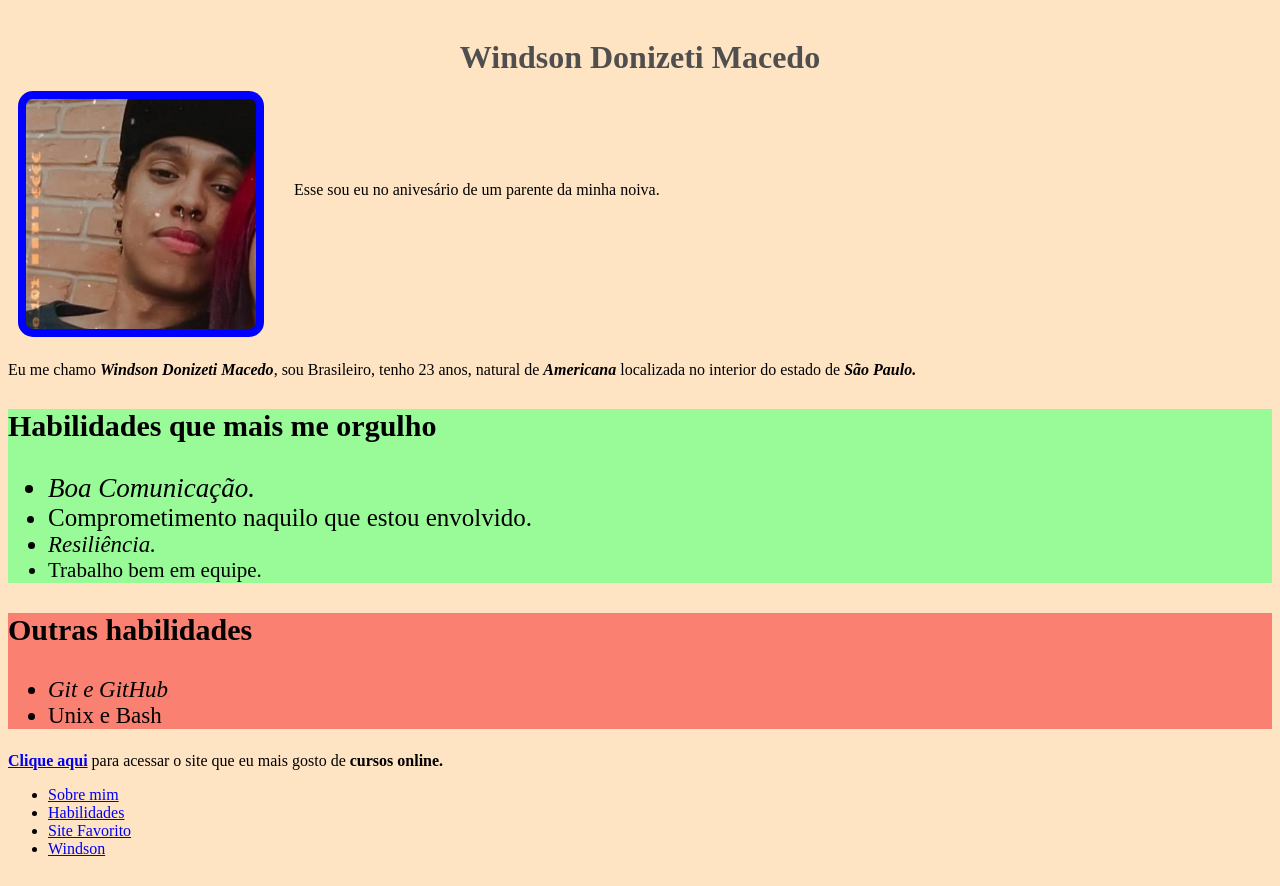
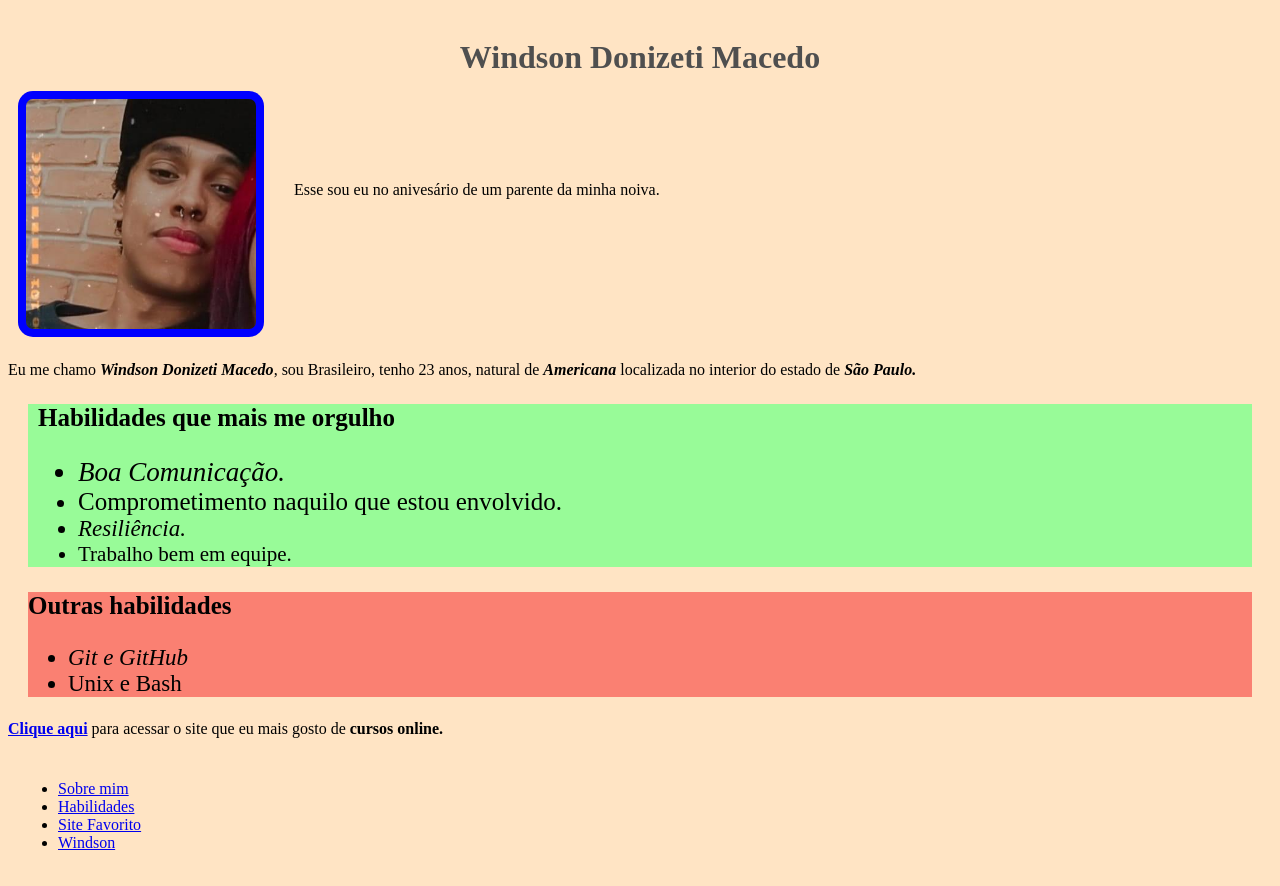
Before and after one commit to windson-dev/Windson-dev.github.io, a plain HTML site: page index.html in a window 1280 px wide. Drawn offline with Linux system fonts and the light colour scheme.

Commit message:
Novos estilos

```diff
--- a/index.css
+++ b/index.css
@@ -3,15 +3,27 @@ body {
 }
 
 h3 {
-    font-size: 30px;
+    font-size: 25px;
 }
 
 .phrase-style{
     font-style: italic;
+
 }
 
 .skill-style {
    background-color: #98FB98;
+   margin: 20px;
+   padding: 10px;
+   padding-top: 0;
+   padding-bottom: 0;
+}
+
+.sub-skill-style {
+    background-color: #FA8072;
+    font-size: 23px;
+    margin: 20px;
+    padding: 10;
 }
 
 .skill-style #one {
@@ -28,11 +40,6 @@ h3 {
 
 .skill-style #four {
     font-size: 21px;
-}
-
-.sub-skill-style {
-    background-color: #FA8072;
-    font-size: 23px;
 }
 
 .infos {
@@ -71,3 +78,10 @@ h3 {
 .sub-skill-style ul li:nth-child(odd) {
     font-style: italic;
 }
+
+#links {
+    padding: 10px;
+}
+#footer {
+    background-color: black;
+}
--- a/index.html
+++ b/index.html
@@ -9,7 +9,7 @@
 </head>
 
 <body>
-    <header>
+    <header id="header">
      <div class="infos">
         <h1 id="name">Windson Donizeti Macedo</h1>
             <img id="windson" src="imagens/windson.jpg" alt="Foto de Windson" width="230px" >
@@ -51,7 +51,7 @@
         <b id="phrase-style">cursos online.</b></p>
     </section>
 
-   <footer>
+<div id="links">
        <nav>
             <ul>
                 <li><a href="#sobre-mim" >Sobre mim</a></li>
@@ -60,8 +60,7 @@
                 <li><a href="#windson">Windson</li>
             </ul>
         </nav>
-   </footer>
-
+</div>
 
 </body>
 </html>
```
